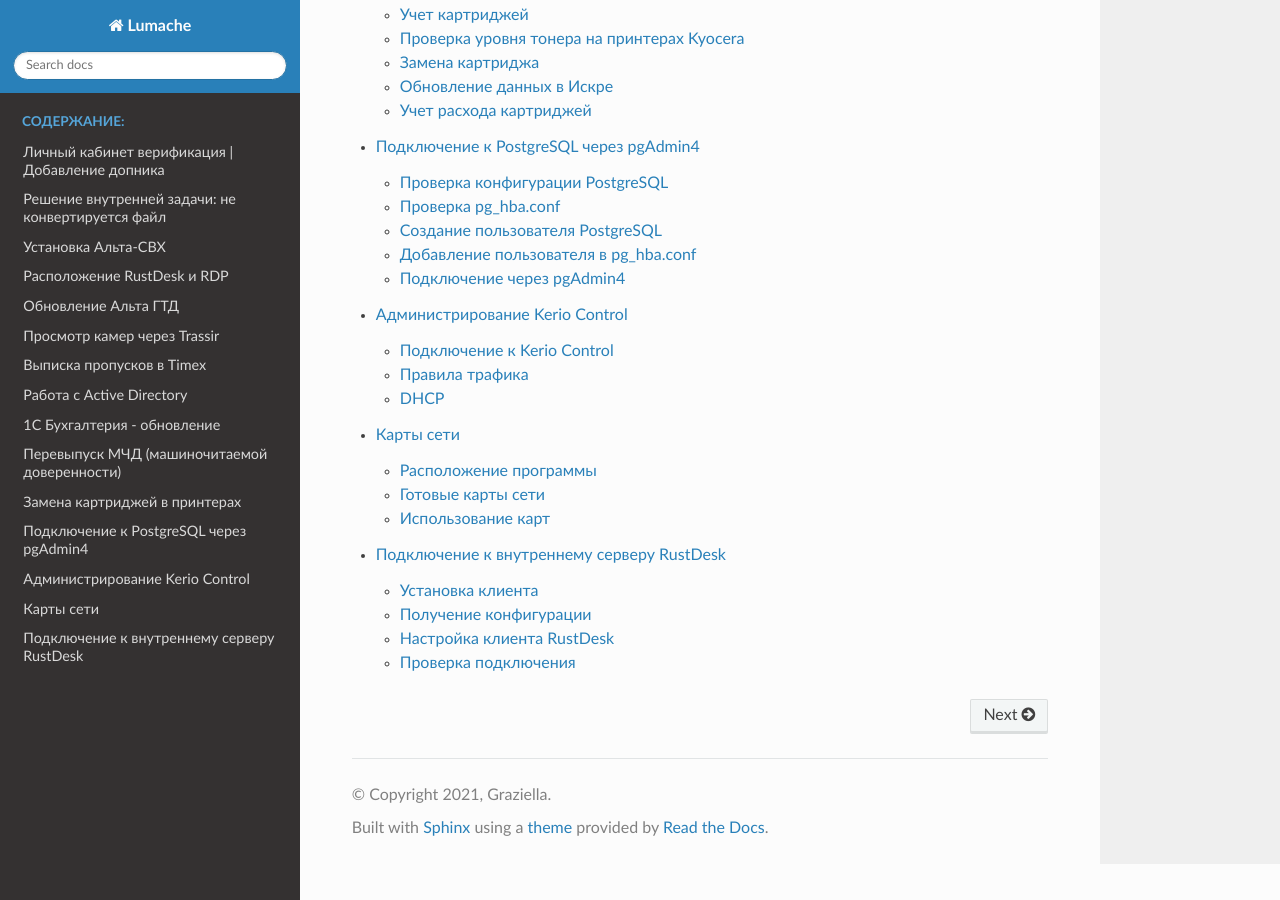
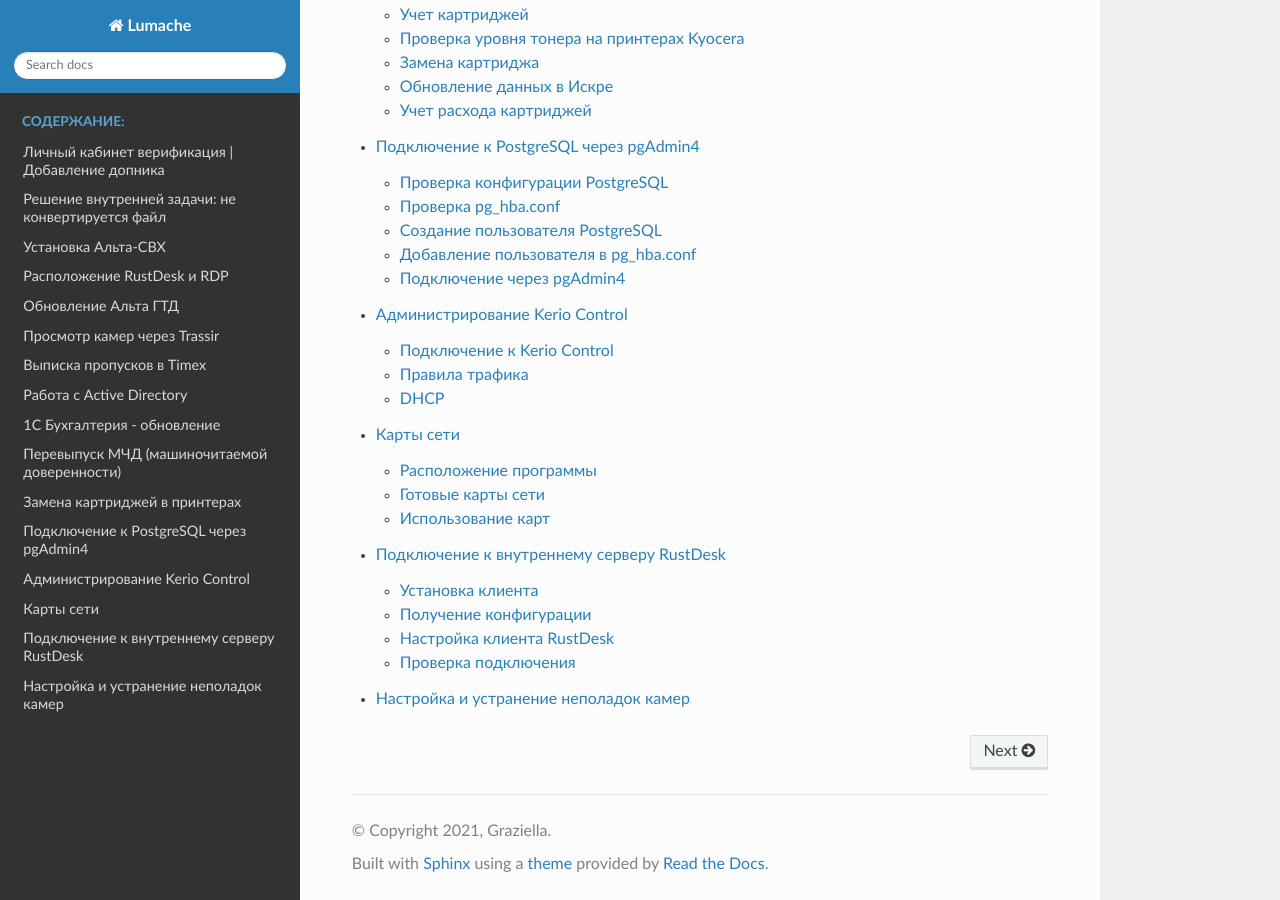
Before and after one commit to RdotF/docs, a Sphinx documentation site: the page built from docs/source/index.rst, in a window 1280 px wide and 900 px high, scrolled down 1806 px. Built offline with Sphinx 7.4.7 and the Read the Docs theme 3.1.0, drawn with Linux system fonts in a browser that asks for light colours.

Commit message:
Update camset.rst

```diff
--- a/docs/source/camset.rst
+++ b/docs/source/camset.rst
@@ -1,4 +1,6 @@
-# Настройка и устранение неполадок камер
+======================================
+Настройка и устранение неполадок камер
+======================================
 
 Данная инструкция описывает основные действия при настройке камер и устранении проблем с подключением в **Trassir**.
 
```
